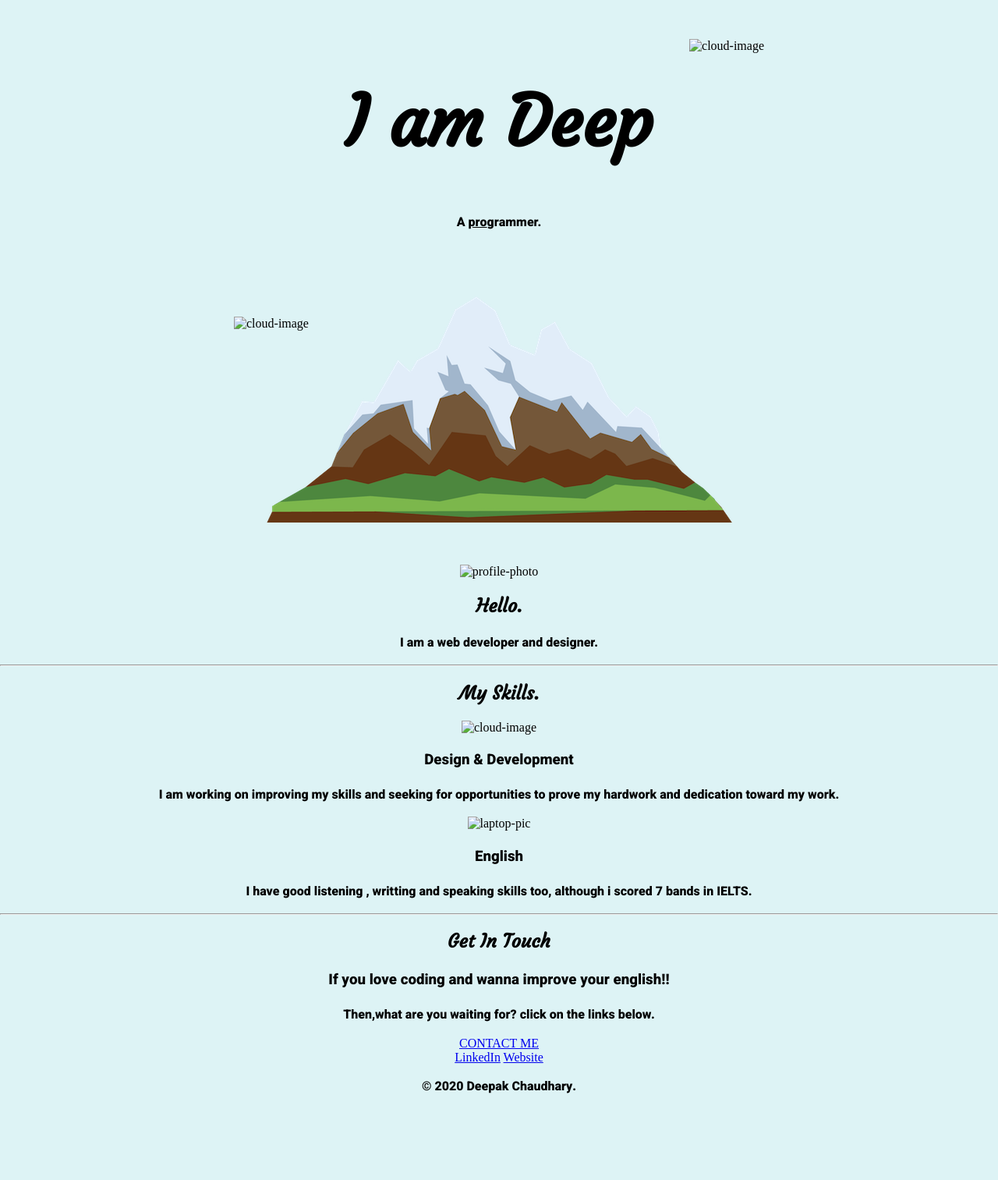
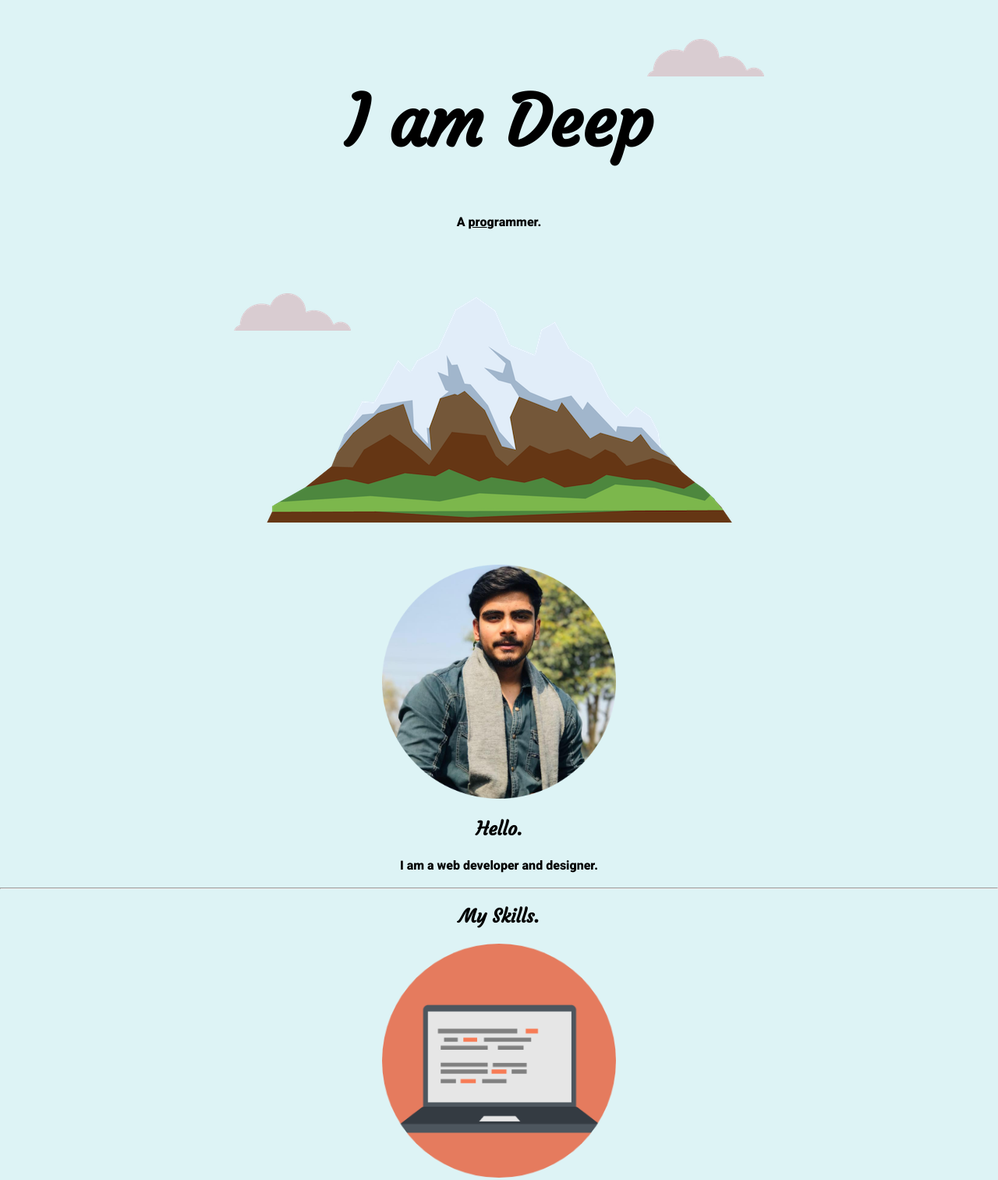
Before and after one commit to deepakchaudhary620/web, a plain HTML site: page index.html in a window 1280 px wide. Shown: the top 1513 px of the page at 78% size. Before the commit the page ends 1421 px from the top, so only its background shows below. Drawn offline with Linux system fonts and the light colour scheme; files whose address does not match are found by name.

Commit message:
Update index.html

```diff
--- a/index.html
+++ b/index.html
@@ -9,15 +9,15 @@
   </head>
   <body>
     <div class="top-container">
-  <img class="top-cloud" src="images/cloud.png" alt="cloud-image">
+  <img class="top-cloud" src="cloud.png" alt="cloud-image">
 <h1>I am Deep</h1>
 <p>A <span class="pro">pro</span>grammer.</p>
-<img class="bottom-cloud" src="images/cloud.png" alt="cloud-image">
+<img class="bottom-cloud" src="cloud.png" alt="cloud-image">
 <img src="images/mountain.png" alt="mountain.png">
 </div>
 <div class="middle-container">
   <div class="profile">
-    <img class="profile-pic" src="images/circle-cropped.png" alt="profile-photo">
+    <img class="profile-pic" src="circle-cropped.png" alt="profile-photo">
     <h2>Hello.</h2>
     <p>I am a web developer and designer.</p>
   </div>
@@ -25,12 +25,12 @@
   <div class="skills">
     <h2>My Skills.</h2>
     <div class="skill-row">
-      <img class="computer-img" src="images/computer-pic.png" alt="cloud-image">
+      <img class="computer-img" src="computer-pic.png" alt="cloud-image">
       <h3>Design & Development</h3>
       <p>I am working on improving my skills and seeking for opportunities to prove my hardwork and dedication toward my work.</p>
     </div>
     <div class="skill-row">
-      <img class="english-pic" src="images/english.png.png" alt="laptop-pic">
+      <img class="english-pic" src="english.png.png" alt="laptop-pic">
       <h3>English</h3>
       <p>I have good listening , writting and speaking skills too, although i scored 7 bands in IELTS.</p>
     </div>
```
